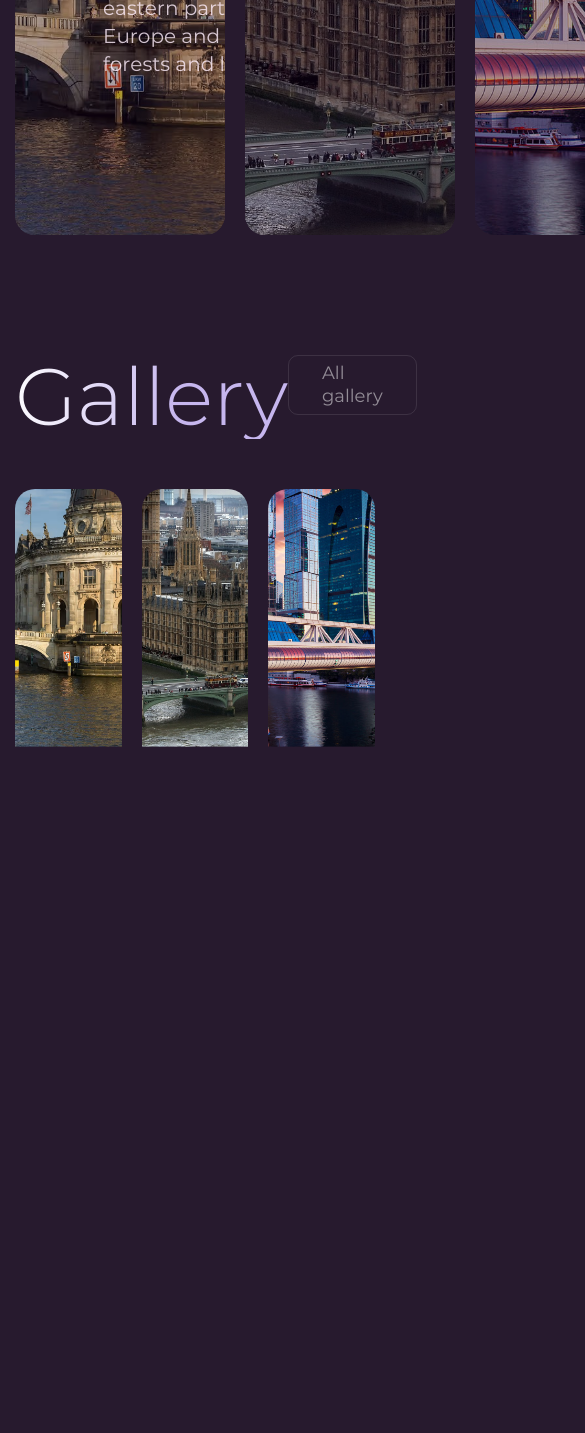
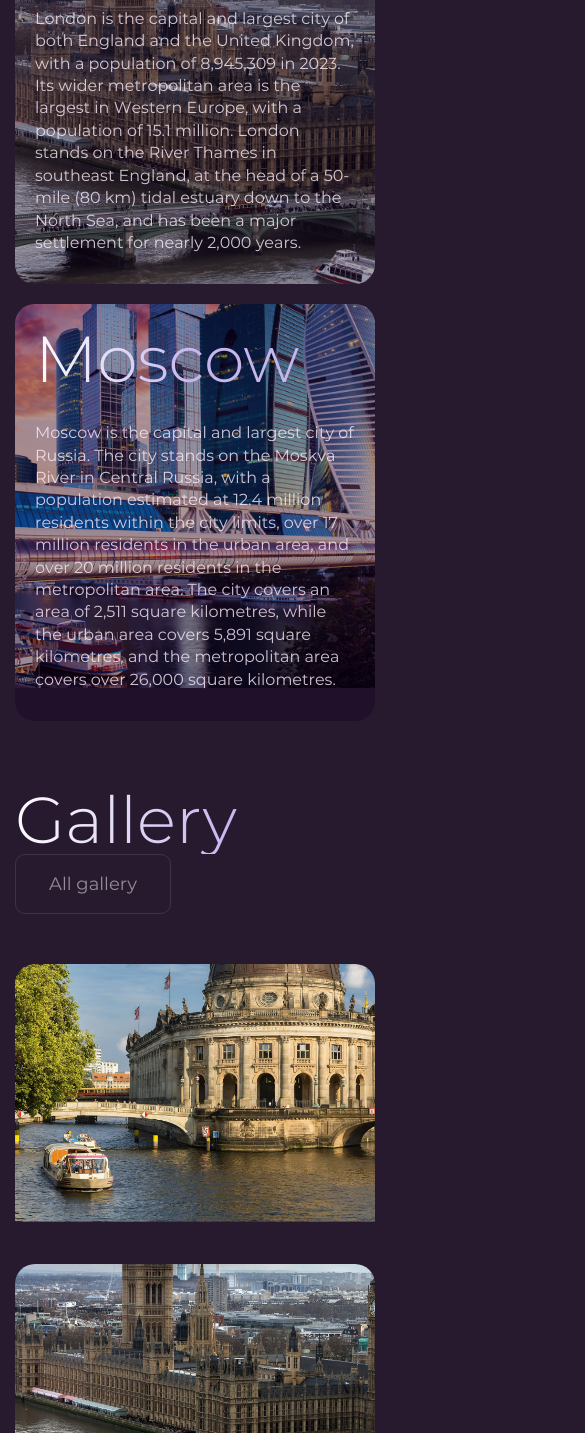
Before and after one commit to alexpryp/animated-demo, a plain HTML site: page app/index.html in a window 390 px wide. Shown: the part 567-2000 px from the top of the page, 585 px wide, since content can reach past the window. Before the commit the page ends 1476 px from the top, so only its background shows below. Drawn offline with Linux system fonts and the light colour scheme.

Commit message:
ADD | adaptivity

```diff
--- a/app/index.html
+++ b/app/index.html
@@ -7,6 +7,7 @@
   <link rel="stylesheet" href="styles/main.css">
   <script src="vendor/gsap/gsap.min.js" defer></script>
   <script src="vendor/gsap/ScrollTrigger.min.js" defer></script>
+  <script src="vendor/lenis/lenis.min.js" defer></script>
   <script src="scripts/app.js" defer></script>
 </head>
 <body>
--- a/app/scripts/app.js
+++ b/app/scripts/app.js
@@ -8,9 +8,11 @@ if (burgerMenu) {
     burgerMenu.classList.toggle('active');
 
     if (burgerMenu.classList.contains('active')) {
+      lenis.stop();
       menuBackground.classList.add('active');
       mainMenu.classList.add('active');
     } else {
+      lenis.start();
       menuBackground.classList.remove('active');
       mainMenu.classList.remove('active');
     }
@@ -46,3 +48,13 @@ accordionCol.forEach(col => {
     })
   })
 });
+
+// adding smooth scrolling
+const lenis = new Lenis();
+
+function raf(time) {
+  lenis.raf(time)
+  requestAnimationFrame(raf)
+}
+
+requestAnimationFrame(raf);
--- a/app/styles/main.css
+++ b/app/styles/main.css
@@ -1,6 +1,7 @@
 @import url(./fonts.css);
 @import url(./animations.css);
 @import url(./variables.css);
+@import url(../vendor/lenis/lenis.css);
 
 * {
   margin: 0;
@@ -81,7 +82,8 @@ ul {
   background: rgba(255, 255, 255, .05);
   border-radius: var(--radius);
   padding: 4px;
-  /*bdf*/
+  backdrop-filter: blur(15px);
+  -webkit-backdrop-filter: blur(15px);
 }
 
 .top-mnu ul {
@@ -239,7 +241,8 @@ ul {
   justify-content: center;
   flex-direction: column;
   gap: 5px;
-  /* bdf */
+  backdrop-filter: blur(15px);
+  -webkit-backdrop-filter: blur(15px);
 }
 
 .mnu-button__menu span {
@@ -511,3 +514,74 @@ ul {
 .btn-secondary:hover span::after {
   opacity: 1;
 }
+
+@media (max-width: 991.98px) {
+  .top-line__center {
+    display: none;
+  }
+  .top-line {
+    justify-content: space-between;
+  }
+  .accordion__content {
+    padding: 0 20px;
+  }
+  .accordion__header h2 {
+    font-size: 65px;
+  }
+  .accordion__description {
+    width: 260px;
+    font-size: 16px;
+  }
+  .main-menu {
+    width: 97%;
+  }
+}
+
+@media (max-width: 667.98px) {
+  .accordion {
+    flex-direction: column;
+  }
+  .accordion__description {
+    width: 100%;
+  }
+  .accordion__start {
+    display: none;
+  }
+  .accordion__header h2 {
+    visibility: visible;
+    opacity: 1;
+    transform: translate(0, 0) rotate(0);
+  }
+  .accordion__description {
+    opacity: .8;
+    transform: translate(0, 0);
+  }
+  .accordion__content {
+    padding-top: 25px;
+    padding-bottom: 30px;
+  }
+  .section-head h2{
+    font-size: 65px;
+  }
+  .gallery__wrapper {
+    grid-template-columns: repeat(2, minmax(0, 1fr));
+  }
+  .gallery {
+    margin-top: 65px;
+  }
+}
+
+@media (max-width: 575.98px) {
+  .section-head {
+    flex-direction: column;
+  }
+  .gallery__wrapper {
+    grid-template-columns: auto;
+  }
+  .main-menu {
+    width: 95%;
+  }
+  .main-menu__inner li a {
+    font-size: 40px;
+  }
+}
```
